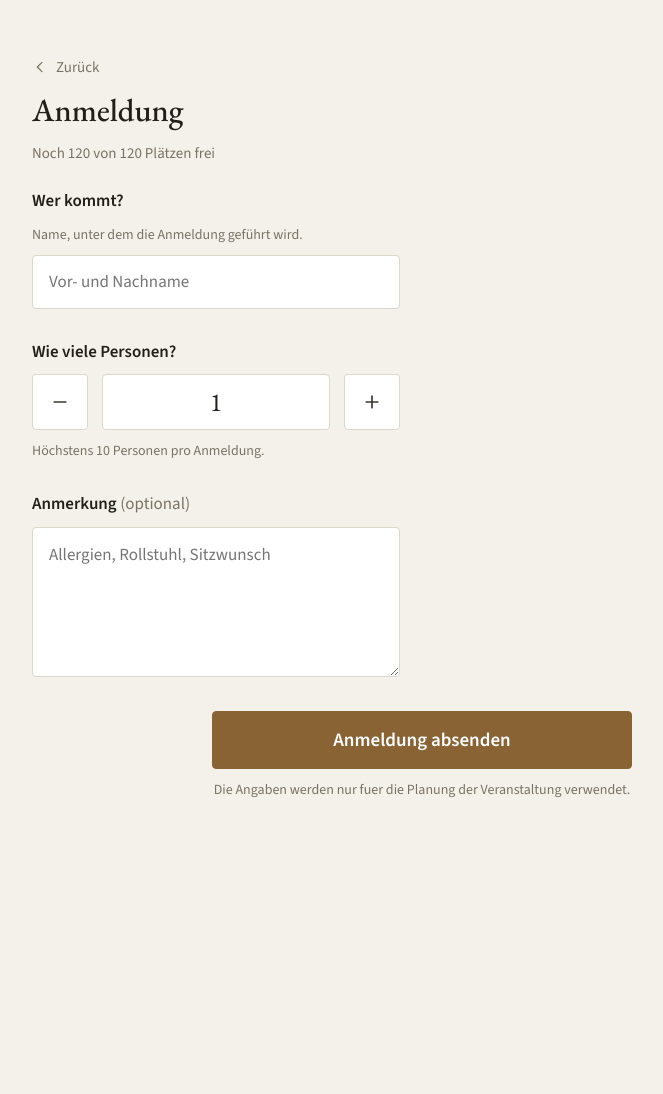
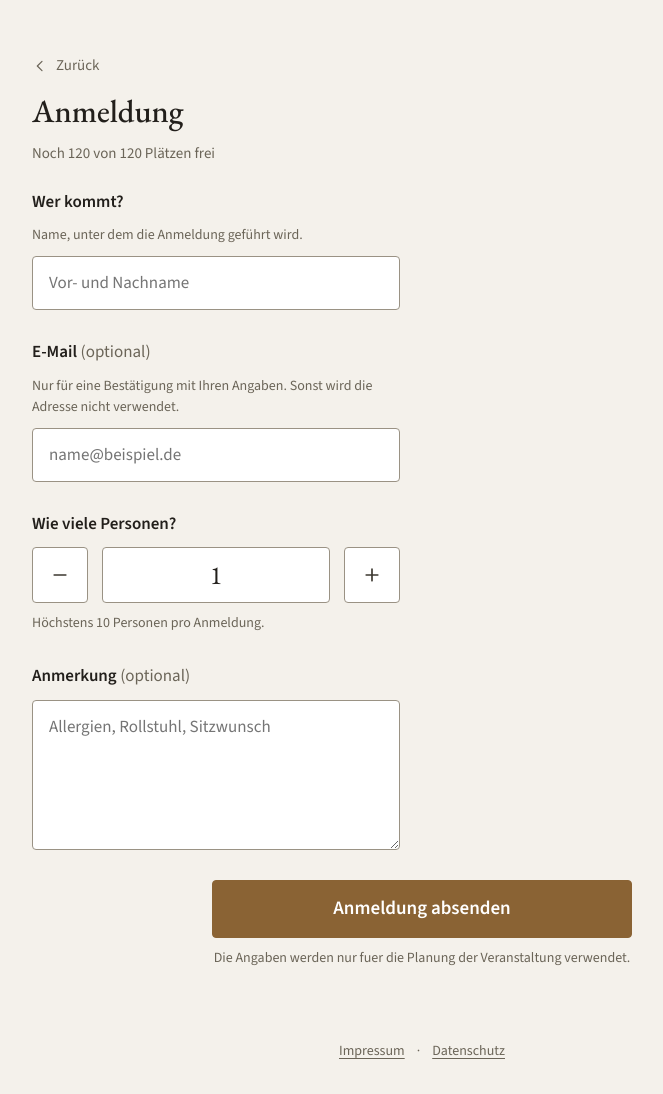
Before and after one commit to Syynax/gedenkveranstaltung-lehrberg, a Flask app: page /anmeldung in a window 1280 px wide. Shown: the whole page, without its empty margins (218-881 px from the left). Before the commit the page ends 798 px from the top, so only its background shows below. Run offline with Flask 3, Linux system fonts and the light colour scheme; parts of the project's set-up code (start-up, migrations or seed data) failed here and were passed over.

Commit message:
Version 1.5.0: Bestätigungsmail, Rechtsseiten, lokale Schriften, Härtung
Bestätigungsmail über SMTP an eine freiwillig angegebene Adresse, mit
Zusammenfassung, Termin und persönlichem Link. Impressum und Datenschutz
als Seiten mit Fußzeile; der Datenschutztext ist eingebaut und beschreibt
genau, was das Add-on tut. Schriften liegen jetzt im Add-on statt bei
Google. Watchdog, 16 Threads, Cache-Header mit Versionsstempel, Open-Graph-
Vorschau fürs Teilen.

Aus der Durchsicht der Live-Seite: Fokusreihenfolge auf dem Handy folgt
wieder dem Quelltext, Kontraste angehoben, Zurück-Link als 44px-Fläche,
toter Skriptrest entfernt, Halbgeviertstrich.

Co-Authored-By: Claude Fable 5.1 <noreply@anthropic.com>

```diff
--- a/gedenkveranstaltung/rootfs/app/server.py
+++ b/gedenkveranstaltung/rootfs/app/server.py
@@ -11,7 +11,10 @@ import json
 import os
 import re
 import secrets
+import smtplib
+import ssl
 import threading
+from email.message import EmailMessage
 import urllib.error
 import urllib.request
 from datetime import datetime
@@ -28,8 +31,10 @@ from flask import (
 )
 from waitress import serve
 
-PUBLIC_PORT = 8080
-INGRESS_PORT = 8099
+# Im Add-on immer 8080/8099. Die Variablen gibt es nur, damit sich zum Testen
+# ein zweiter Server neben dem ersten starten laesst.
+PUBLIC_PORT = int(os.environ.get("ANMELDUNG_PORT", "8080"))
+INGRESS_PORT = int(os.environ.get("ANMELDUNG_INGRESS_PORT", "8099"))
 
 DATA_DIR = Path(os.environ.get("ANMELDUNG_DATA", "/data"))
 OPTIONS_FILE = DATA_DIR / "options.json"
@@ -61,6 +66,17 @@ STANDARD_OPTIONEN = {
     "benachrichtigung_dienst": "",
     "benachrichtigung_jede_anmeldung": True,
     "benachrichtigung_schwellen": "",
+    "oeffentliche_adresse": "",
+    "impressum": "",
+    "datenschutz": "",
+    "email_abfragen": True,
+    "smtp_server": "",
+    "smtp_port": 587,
+    "smtp_verschluesselung": "starttls",
+    "smtp_benutzer": "",
+    "smtp_passwort": "",
+    "smtp_absender": "",
+    "loeschfrist": "4 Wochen",
 }
 
 
@@ -312,6 +328,80 @@ def schwellen(opt):
     return sorted({int(zahl) for zahl in re.findall(r"\d+", str(roh))})
 
 
+EMAIL_MUSTER = re.compile(r"[^@\s]+@[^@\s]+\.[^@\s]{2,}")
+
+
+def bestaetigung_mailen(eintrag):
+    """Schickt dem Gast eine Bestaetigung, wenn er eine Adresse angegeben hat
+    und ein Postausgang eingerichtet ist. Scheitert der Versand, steht das im
+    Log - die Anmeldung selbst ist da laengst gespeichert."""
+    empfaenger = (eintrag.get("email") or "").strip()
+    opt = optionen()
+    server = (opt.get("smtp_server") or "").strip()
+    absender = (opt.get("smtp_absender") or opt.get("smtp_benutzer") or "").strip()
+    if not empfaenger or not server or not absender:
+        return
+
+    zeilen = [
+        f"Guten Tag {eintrag['name']},",
+        "",
+        f"vielen Dank für Ihre Anmeldung zur Veranstaltung „{opt['titel']}“.",
+        "",
+        "Ihre Angaben:",
+        f"  Personen: {eintrag['personen']}",
+    ]
+    essen = als_mengen(eintrag.get("essen"))
+    if essen:
+        zeilen.append("  Essen:    " + ", ".join(f"{m} {n}" for n, m in essen.items()))
+    getraenke = als_liste(eintrag.get("getraenke"))
+    if getraenke:
+        zeilen.append("  Getränke: " + ", ".join(getraenke))
+    if eintrag.get("anmerkung"):
+        zeilen.append(f"  Anmerkung: {eintrag['anmerkung']}")
+    zeilen.append("")
+    if opt.get("datum"):
+        wann = opt["datum"] + (f", ab {opt['uhrzeit']} Uhr" if opt.get("uhrzeit") else "")
+        zeilen.append(f"Wann: {wann}")
+    if opt.get("ort"):
+        zeilen.append(f"Wo:   {opt['ort']}")
+    adresse = (opt.get("oeffentliche_adresse") or "").rstrip("/")
+    if adresse:
+        zeilen += ["", "Ihre Anmeldung können Sie hier jederzeit einsehen:",
+                   f"{adresse}/danke/{eintrag['id']}"]
+    if opt.get("kontakt"):
+        zeilen += ["", f"Bei Fragen oder einer Absage: {opt['kontakt']}"]
+    # Unterschrift: die erste Zeile des Impressums ist der Veranstalter.
+    veranstalter = (opt.get("impressum") or "").strip().splitlines()
+    zeilen += ["", "Mit freundlichen Grüßen",
+               veranstalter[0].strip() if veranstalter else "Das Organisationsteam"]
+
+    nachricht = EmailMessage()
+    nachricht["Subject"] = f"Ihre Anmeldung: {opt['titel']}"
+    nachricht["From"] = absender
+    nachricht["To"] = empfaenger
+    nachricht.set_content("\n".join(zeilen))
+
+    port = int(opt.get("smtp_port") or 587)
+    art = (opt.get("smtp_verschluesselung") or "starttls").lower()
+    benutzer = (opt.get("smtp_benutzer") or "").strip()
+    passwort = opt.get("smtp_passwort") or ""
+    try:
+        if art == "ssl":
+            verbindung = smtplib.SMTP_SSL(server, port, timeout=20,
+                                          context=ssl.create_default_context())
+        else:
+            verbindung = smtplib.SMTP(server, port, timeout=20)
+        with verbindung:
+            if art == "starttls":
+                verbindung.starttls(context=ssl.create_default_context())
+            if benutzer:
+                verbindung.login(benutzer, passwort)
+            verbindung.send_message(nachricht)
+        print(f"[anmeldung] Bestätigung an {empfaenger} verschickt", flush=True)
+    except (smtplib.SMTPException, OSError) as fehler:
+        print(f"[anmeldung] Mail an {empfaenger} fehlgeschlagen: {fehler}", flush=True)
+
+
 def _nachbereiten(arbeit):
     """Sensor, Events und Nachrichten laufen im Hintergrund - der Gast soll
     nicht warten, bis Home Assistant geantwortet hat."""
@@ -364,9 +454,25 @@ def verwaltung_abschirmen():
         abort(404)
 
 
+# Statische Dateien einen Tag lang puffern lassen - Cloudflare und die
+# Browser holen CSS und Wappen dann nicht bei jedem Aufruf neu. Damit eine
+# neue Fassung trotzdem sofort ankommt, haengt an jeder Adresse die
+# Aenderungszeit der Datei.
+app.config["SEND_FILE_MAX_AGE_DEFAULT"] = 86400
+STATIC_DIR = Path(app.static_folder)
+
+
+def statisch(dateiname):
+    try:
+        stand = int((STATIC_DIR / dateiname).stat().st_mtime)
+    except OSError:
+        stand = 0
+    return url_for("static", filename=dateiname, v=stand)
+
+
 @app.context_processor
 def vorlagen_werte():
-    return {"ist_verwaltung": ueber_ingress()}
+    return {"ist_verwaltung": ueber_ingress(), "statisch": statisch}
 
 
 # ---------------------------- oeffentliche Seite ---------------------------
@@ -420,6 +526,8 @@ def anmelden():
 
     name = " ".join((request.form.get("name") or "").split())[:80]
     anmerkung = (request.form.get("anmerkung") or "").strip()[:500]
+    email = (request.form.get("email") or "").strip()[:120]
+    email_ungueltig = bool(email) and not EMAIL_MUSTER.fullmatch(email)
 
     fehler = None
     personen = 0
@@ -439,6 +547,11 @@ def anmelden():
             fehler = "Bitte tragen Sie einen Namen ein."
         elif personen < 1:
             fehler = "Bitte geben Sie mindestens eine Person an."
+        elif email_ungueltig:
+            fehler = (
+                "Die E-Mail-Adresse sieht nicht vollständig aus. "
+                "Bitte prüfen oder das Feld leer lassen."
+            )
         elif personen > opt["max_personen_pro_anmeldung"]:
             fehler = (
                 "Pro Anmeldung sind höchstens "
@@ -470,6 +583,7 @@ def anmelden():
                     "essen": essen,
                     "getraenke": getraenke,
                     "anmerkung": anmerkung,
+                    "email": email,
                 },
                 **stand,
             ),
@@ -483,6 +597,7 @@ def anmelden():
         "essen": essen,
         "getraenke": getraenke,
         "anmerkung": anmerkung,
+        "email": email,
         "zeit": datetime.now().astimezone().isoformat(timespec="seconds"),
     }
 
@@ -510,8 +625,9 @@ def anmelden():
 
 
 def _melden(eintrag, belegt_vorher, belegt_nachher, anzahl):
-    """Sensor schreiben, Event ausloesen, Nachricht schicken."""
+    """Sensor schreiben, Event ausloesen, Nachricht schicken, Mail an den Gast."""
     sensor_aktualisieren()
+    bestaetigung_mailen(eintrag)
     opt = optionen()
     gesamt = opt["plaetze_gesamt"]
     frei = max(0, gesamt - belegt_nachher)
@@ -557,6 +673,35 @@ def _melden(eintrag, belegt_vorher, belegt_nachher, anzahl):
                 f"{belegt_nachher} von {gesamt} Plätzen sind belegt "
                 f"(Schwelle {schwelle} erreicht). Noch {frei} frei."
             )
+
+
+@app.get("/impressum")
+def impressum():
+    stand = lage()
+    return render_template(
+        "seite.html",
+        ueberschrift="Impressum",
+        inhalt=stand["opt"].get("impressum") or "",
+        feldname="impressum",
+        **stand,
+    )
+
+
+@app.get("/datenschutz")
+def datenschutz():
+    stand = lage()
+    eigener_text = (stand["opt"].get("datenschutz") or "").strip()
+    if eigener_text:
+        return render_template(
+            "seite.html",
+            ueberschrift="Datenschutz",
+            inhalt=eigener_text,
+            feldname="datenschutz",
+            **stand,
+        )
+    # Ohne eigenen Text: die eingebaute Erklaerung, die genau beschreibt, was
+    # dieses Add-on tut. Den Verantwortlichen holt sie aus dem Impressum.
+    return render_template("datenschutz_vorlage.html", **stand)
 
 
 @app.get("/danke/<anmeldung_id>")
@@ -630,7 +775,7 @@ def csv_export():
     opt = stand["opt"]
     puffer = io.StringIO()
     schreiber = csv.writer(puffer, delimiter=";", lineterminator="\r\n")
-    kopf = ["Name", "Personen"] + opt["essen"] + opt["getraenke"] + ["Anmerkung", "Eingang"]
+    kopf = ["Name", "Personen"] + opt["essen"] + opt["getraenke"] + ["Anmerkung", "E-Mail", "Eingang"]
     schreiber.writerow(kopf)
     for a in sorted(stand["daten"]["anmeldungen"], key=lambda x: x.get("zeit", "")):
         gewaehlt_essen = als_mengen(a.get("essen"))
@@ -639,7 +784,7 @@ def csv_export():
             [a["name"], a["personen"]]
             + [gewaehlt_essen.get(g, 0) for g in opt["essen"]]
             + ["ja" if g in gewaehlt_trinken else "" for g in opt["getraenke"]]
-            + [a.get("anmerkung", ""), a.get("zeit", "")]
+            + [a.get("anmerkung", ""), a.get("email", ""), a.get("zeit", "")]
         )
     # BOM voranstellen, damit Excel die Umlaute erkennt
     inhalt = "﻿" + puffer.getvalue()
@@ -667,7 +812,9 @@ def main():
     oeffentlich = threading.Thread(
         target=serve,
         args=(app,),
-        kwargs={"host": "0.0.0.0", "port": PUBLIC_PORT, "threads": 8, "ident": None},
+        # 16 Threads: die Seite rechnet fast nichts, sie wartet hoechstens auf
+        # die Platte. Mehr Threads heisst mehr gleichzeitige Gaeste ohne Schlange.
+        kwargs={"host": "0.0.0.0", "port": PUBLIC_PORT, "threads": 16, "ident": None},
         daemon=True,
     )
     oeffentlich.start()
--- /dev/null
+++ b/gedenkveranstaltung/rootfs/app/static/fonts.css
@@ -0,0 +1,18 @@
+/* Beide Familien liegen als Variable Fonts vor: eine Datei deckt die Gewichte
+   400 bis 600 ab. Lizenz: SIL Open Font License, siehe fonts/LIZENZ.txt. */
+@font-face {
+  font-family: 'EB Garamond';
+  font-style: normal;
+  font-weight: 400 600;
+  font-display: swap;
+  src: url('fonts/eb-garamond.woff2') format('woff2');
+  unicode-range: U+0000-00FF, U+0131, U+0152-0153, U+02BB-02BC, U+02C6, U+02DA, U+02DC, U+0304, U+0308, U+0329, U+2000-206F, U+20AC, U+2122, U+2191, U+2193, U+2212, U+2215, U+FEFF, U+FFFD;
+}
+@font-face {
+  font-family: 'Source Sans 3';
+  font-style: normal;
+  font-weight: 400 600;
+  font-display: swap;
+  src: url('fonts/source-sans-3.woff2') format('woff2');
+  unicode-range: U+0000-00FF, U+0131, U+0152-0153, U+02BB-02BC, U+02C6, U+02DA, U+02DC, U+0304, U+0308, U+0329, U+2000-206F, U+20AC, U+2122, U+2191, U+2193, U+2212, U+2215, U+FEFF, U+FFFD;
+}
--- a/gedenkveranstaltung/rootfs/app/static/style.css
+++ b/gedenkveranstaltung/rootfs/app/static/style.css
@@ -5,10 +5,11 @@
   --tinte: #221F1B;
   --tinte-2: #3B372F;
   --grau: #5C564C;
-  --grau-2: #7A7364;
-  --grau-3: #9B9484;
-  --linie: #DDD6CA;
+  --grau-2: #6B6558;   /* 5.1:1 auf dem Papierton - Hilfetexte */
+  --grau-3: #7B7466;   /* 4.7:1 auf Weiß - kleine Labels, die Null im Zähler */
+  --linie: #DDD6CA;    /* Karten und Trennlinien, rein dekorativ */
   --linie-2: #EBE4D8;
+  --rahmen: #9A9284;   /* 3.1:1 auf Weiß - Ränder von Eingabefeldern und Knöpfen */
   --bronze: #8A6334;
   --bronze-dunkel: #6E4E28;
   --bronze-hell: #F0EAE0;
@@ -54,22 +55,26 @@ a:hover { color: var(--bronze-dunkel); }
   .seite--formular { max-width: 860px; padding: 56px 40px 64px; }
 
   /* Zwei Spalten: links wer, wie viele und die Anmerkung, rechts die
-     Bestellung. Die Spalten sind eigene Container, damit die kurze linke
-     Spalte nicht auf die Zeilenhöhe der langen rechten warten muss. */
+     Bestellung. Die Felder behalten ihre Quelltext-Reihenfolge (wichtig für
+     Tastatur und Vorlesen) und werden nur im Gitter platziert. Die
+     Getränkeliste ist der längste Block und bekommt zwei Zeilen; die
+     Anmerkung daneben wächst mit, damit links kein Loch bleibt. */
   .seite--formular form {
     display: grid;
     grid-template-columns: minmax(0, 1fr) minmax(0, 1fr);
-    gap: 34px 44px;
+    gap: 30px 44px;
     align-items: start;
   }
-  /* Mit .seite--formular davor, weil die Grundregeln weiter unten im
-     Stylesheet stehen und sonst gewinnen würden. */
-  .seite--formular .spalte { display: flex; flex-direction: column; gap: 30px; }
-  .seite--formular .feld--anmerkung textarea { min-height: 150px; }
-  .seite--formular .feld--anmerkung,
-  .seite--formular .feld--absenden { order: 0; }
-  .seite--formular .feld--absenden {
+  .feld--name      { grid-column: 1; grid-row: 1; }
+  .feld--email     { grid-column: 1; grid-row: 2; }
+  .feld--personen  { grid-column: 1; grid-row: 3; }
+  .feld--anmerkung { grid-column: 1; grid-row: 4; align-self: stretch; }
+  .feld--essen     { grid-column: 2; grid-row: 1 / span 2; }
+  .feld--getraenke { grid-column: 2; grid-row: 3 / span 2; }
+  .feld--anmerkung textarea { flex: 1; min-height: 150px; }
+  .feld--absenden {
     grid-column: 1 / -1;
+    grid-row: 5;
     justify-self: center;
     width: 100%;
     max-width: 420px;
@@ -269,9 +274,11 @@ h1.klein { font-size: clamp(27px, 7.5vw, 32px); line-height: 1.1; }
 .knopf--klein { height: 44px; font-size: 15px; padding: 0 18px; }
 
 .zurueck {
-  display: flex;
+  display: inline-flex;
   align-items: center;
   gap: 8px;
+  min-height: 44px;
+  margin: -12px 0 -8px;
   font-size: 15px;
   color: var(--grau-2);
 }
@@ -282,18 +289,15 @@ h1.klein { font-size: clamp(27px, 7.5vw, 32px); line-height: 1.1; }
 /* Formular */
 form { display: flex; flex-direction: column; gap: 30px; }
 
-/* Auf dem Handy sind die Spalten durchsichtig: die Felder hängen direkt am
-   Formular. Anmerkung und Knopf rutschen per order ans Ende, damit die
-   Reihenfolge stimmt, obwohl sie im Quelltext links gruppiert sind. */
-.spalte { display: contents; }
-.feld--anmerkung { order: 1; }
-.feld--absenden { order: 2; }
+/* Die Felder stehen im Quelltext in der Reihenfolge, in der man sie auf dem
+   Handy sieht und mit der Tastatur durchläuft. Am Rechner ordnet sie das
+   Gitter weiter oben um - ohne "order", damit die Fokusreihenfolge stimmt. */
 .feld { display: flex; flex-direction: column; gap: 10px; }
 .feld__label { font-size: 17px; font-weight: 600; color: var(--tinte); }
 .feld__label .optional { font-weight: 400; color: var(--grau-2); }
 .feld__hilfe { font-size: 14px; color: var(--grau-2); }
 
-input[type="text"], textarea {
+input[type="text"], input[type="email"], textarea {
   width: 100%;
   padding: 14px 16px;
   font-family: var(--sans);
@@ -301,10 +305,10 @@ input[type="text"], textarea {
   line-height: 1.5;
   color: var(--tinte);
   background: var(--karte);
-  border: 1px solid var(--linie);
+  border: 1px solid var(--rahmen);
   border-radius: 4px;
 }
-input[type="text"] { height: 54px; padding: 0 16px; }
+input[type="text"], input[type="email"] { height: 54px; padding: 0 16px; }
 textarea { resize: vertical; min-height: 92px; }
 input:focus-visible, textarea:focus-visible, button:focus-visible, a:focus-visible {
   outline: 2px solid var(--bronze);
@@ -320,7 +324,7 @@ input:focus-visible, textarea:focus-visible, button:focus-visible, a:focus-visib
   font-size: 26px;
   color: var(--tinte);
   background: var(--karte);
-  border: 1px solid var(--linie);
+  border: 1px solid var(--rahmen);
   border-radius: 4px;
   padding: 0 8px;
 }
@@ -332,7 +336,7 @@ input:focus-visible, textarea:focus-visible, button:focus-visible, a:focus-visib
   align-items: center;
   justify-content: center;
   background: var(--karte);
-  border: 1px solid var(--linie);
+  border: 1px solid var(--rahmen);
   border-radius: 4px;
   cursor: pointer;
 }
@@ -359,7 +363,7 @@ input:focus-visible, textarea:focus-visible, button:focus-visible, a:focus-visib
   padding: 14px 16px;
   cursor: pointer;
 }
-.zeile:hover { border-color: var(--grau-3); }
+.zeile:hover { border-color: var(--rahmen); }
 .zeile input[type="checkbox"] {
   width: 24px;
   height: 24px;
@@ -387,7 +391,7 @@ input:focus-visible, textarea:focus-visible, button:focus-visible, a:focus-visib
   align-items: center;
   justify-content: center;
   background: var(--karte-2);
-  border: 1px solid var(--linie-2);
+  border: 1px solid var(--rahmen);
   border-radius: 4px;
   cursor: pointer;
 }
@@ -406,7 +410,7 @@ input:focus-visible, textarea:focus-visible, button:focus-visible, a:focus-visib
 }
 .menge.null { color: var(--grau-3); }
 .js-aus .schritt { display: none; }
-.js-aus .menge { width: 64px; border: 1px solid var(--linie); background: var(--karte); }
+.js-aus .menge { width: 64px; border: 1px solid var(--rahmen); background: var(--karte); }
 
 input[type="number"] { -moz-appearance: textfield; appearance: textfield; }
 input[type="number"]::-webkit-outer-spin-button,
@@ -520,3 +524,40 @@ td.leer { color: var(--grau-3); }
   clip: rect(0 0 0 0);
   white-space: nowrap;
 }
+
+/* Fußleiste mit Impressum und Datenschutz */
+.fussleiste {
+  max-width: 1020px;
+  margin: 0 auto;
+  padding: 8px 24px 32px;
+  display: flex;
+  justify-content: center;
+  gap: 12px;
+  font-size: 14px;
+  color: var(--grau-2);
+}
+.fussleiste a { color: var(--grau-2); text-decoration: underline; text-underline-offset: 3px; }
+.fussleiste a:hover { color: var(--tinte); }
+
+/* Rechtstexte */
+.rechtstext { display: flex; flex-direction: column; }
+.rechtstext .fliess { font-size: 16px; }
+.rechtstext__titel {
+  margin: 22px 0 6px;
+  font-family: var(--serif);
+  font-size: 22px;
+  font-weight: 500;
+  color: var(--tinte);
+}
+.rechtstext__titel:first-child { margin-top: 0; }
+.rechtstext .fliess + .fliess { margin-top: 10px; }
+.rechtstext__kasten {
+  margin: 8px 0 12px;
+  padding: 14px 16px;
+  background: var(--karte);
+  border: 1px solid var(--linie);
+  border-radius: 4px;
+  font-size: 16px;
+  line-height: 1.5;
+  white-space: pre-line;
+}
--- a/gedenkveranstaltung/rootfs/app/templates/base.html
+++ b/gedenkveranstaltung/rootfs/app/templates/base.html
@@ -4,15 +4,33 @@
   <meta charset="utf-8">
   <meta name="viewport" content="width=device-width, initial-scale=1">
   <title>{% block titel %}{{ opt.titel }}{% endblock %}</title>
-  <script>document.documentElement.className = 'js-an';</script>
-  <link rel="icon" type="image/png" href="{{ url_for('static', filename='favicon.png') }}">
-  <link rel="apple-touch-icon" href="{{ url_for('static', filename='apple-touch-icon.png') }}">
-  <link rel="preconnect" href="https://fonts.googleapis.com">
-  <link rel="preconnect" href="https://fonts.gstatic.com" crossorigin>
-  <link rel="stylesheet" href="https://fonts.googleapis.com/css2?family=EB+Garamond:wght@400;500;600&family=Source+Sans+3:wght@400;500;600&display=swap">
-  <link rel="stylesheet" href="{{ url_for('static', filename='style.css') }}">
+  <meta name="description" content="{% block beschreibung %}{{ opt.untertitel }}{% if opt.datum %} am {{ opt.datum }}{% endif %}{% if opt.ort %} – {{ opt.ort }}{% endif %}. Anmeldung online, die Plätze sind begrenzt.{% endblock %}">
+  {# Vorschau beim Teilen per WhatsApp und Co. #}
+  <meta property="og:type" content="website">
+  <meta property="og:title" content="{{ self.titel() }}">
+  <meta property="og:description" content="{{ self.beschreibung() }}">
+  <meta property="og:locale" content="de_DE">
+  {% if opt.oeffentliche_adresse %}
+  <meta property="og:url" content="{{ opt.oeffentliche_adresse }}{{ request.path }}">
+  <meta property="og:image" content="{{ opt.oeffentliche_adresse }}{{ statisch('vorschau.png') }}">
+  <meta property="og:image:width" content="1200">
+  <meta property="og:image:height" content="630">
+  {% endif %}
+  <script>document.documentElement.classList.remove('js-aus');</script>
+  <link rel="icon" type="image/png" href="{{ statisch('favicon.png') }}">
+  <link rel="apple-touch-icon" href="{{ statisch('apple-touch-icon.png') }}">
+  {# Schriften liegen im Add-on - kein Nachladen von Google, keine IP-Weitergabe. #}
+  <link rel="stylesheet" href="{{ statisch('fonts.css') }}">
+  <link rel="stylesheet" href="{{ statisch('style.css') }}">
 </head>
 <body>
 {% block inhalt %}{% endblock %}
+{% if not ist_verwaltung %}
+<footer class="fussleiste">
+  <a href="{{ url_for('impressum') }}">Impressum</a>
+  <span aria-hidden="true">·</span>
+  <a href="{{ url_for('datenschutz') }}">Datenschutz</a>
+</footer>
+{% endif %}
 </body>
 </html>
--- a/gedenkveranstaltung/rootfs/app/templates/danke.html
+++ b/gedenkveranstaltung/rootfs/app/templates/danke.html
@@ -20,6 +20,9 @@
       <div style="font-size: 16px; color: var(--grau);">
         {{ eintrag.personen }} {% if eintrag.personen == 1 %}Person{% else %}Personen{% endif %}
       </div>
+      {% if eintrag.email %}
+      <div style="font-size: 15px; color: var(--grau-2);">Bestätigung an {{ eintrag.email }}</div>
+      {% endif %}
     </div>
 
     {% if eintrag.essen %}
--- a/gedenkveranstaltung/rootfs/app/templates/formular.html
+++ b/gedenkveranstaltung/rootfs/app/templates/formular.html
@@ -25,7 +25,6 @@
   <form method="post" action="{{ url_for('anmelden') }}"
         data-max-personen="{{ [opt.max_personen_pro_anmeldung, frei] | min }}">
 
-    <div class="spalte">
     <div class="feld feld--name">
       <label class="feld__label" for="name">Wer kommt?</label>
       <div class="feld__hilfe">Name, unter dem die Anmeldung geführt wird.</div>
@@ -33,6 +32,16 @@
              autocomplete="name" placeholder="Vor- und Nachname"
              value="{{ eingaben.name or '' }}">
     </div>
+
+    {% if opt.email_abfragen %}
+    <div class="feld feld--email">
+      <label class="feld__label" for="email">E-Mail <span class="optional">(optional)</span></label>
+      <div class="feld__hilfe">Nur für eine Bestätigung mit Ihren Angaben. Sonst wird die Adresse nicht verwendet.</div>
+      <input id="email" name="email" type="email" maxlength="120"
+             autocomplete="email" inputmode="email" placeholder="name@beispiel.de"
+             value="{{ eingaben.email or '' }}">
+    </div>
+    {% endif %}
 
     <div class="feld feld--personen">
       <label class="feld__label" for="personen">Wie viele Personen?</label>
@@ -45,14 +54,7 @@
       </div>
       <div class="feld__hilfe">Höchstens {{ [opt.max_personen_pro_anmeldung, frei] | min }} Personen pro Anmeldung.</div>
     </div>
-      <div class="feld feld--anmerkung">
-        <label class="feld__label" for="anmerkung">Anmerkung <span class="optional">(optional)</span></label>
-        <textarea id="anmerkung" name="anmerkung" rows="3" maxlength="500"
-                  placeholder="Allergien, Rollstuhl, Sitzwunsch">{{ eingaben.anmerkung or '' }}</textarea>
-      </div>
-    </div>
 
-    <div class="spalte">
     {% if opt.essen %}
     <div class="feld feld--essen">
       <div class="wahl__kopf">
@@ -78,7 +80,7 @@
     {% if opt.getraenke %}
     <div class="feld feld--getraenke">
       <div class="feld__label" id="getraenke-titel">Was möchten Sie trinken?</div>
-        <div class="feld__hilfe">Nur zum groben Überblick — die Menge spielt keine Rolle.</div>
+      <div class="feld__hilfe">Nur zum groben Überblick – die Menge spielt keine Rolle.</div>
       <div class="wahl__liste" role="group" aria-labelledby="getraenke-titel">
         {% for getraenk in opt.getraenke %}
         <label class="zeile">
@@ -90,11 +92,11 @@
       </div>
     </div>
     {% endif %}
-    </div>
 
-    <div aria-hidden="true" style="position: absolute; left: -9999px;">
-      <label for="webseite">Bitte leer lassen</label>
-      <input id="webseite" name="webseite" type="text" tabindex="-1" autocomplete="off">
+    <div class="feld feld--anmerkung">
+      <label class="feld__label" for="anmerkung">Anmerkung <span class="optional">(optional)</span></label>
+      <textarea id="anmerkung" name="anmerkung" rows="3" maxlength="500"
+                placeholder="Allergien, Rollstuhl, Sitzwunsch">{{ eingaben.anmerkung or '' }}</textarea>
     </div>
 
     <div class="feld feld--absenden">
--- a/gedenkveranstaltung/rootfs/app/templates/verwaltung.html
+++ b/gedenkveranstaltung/rootfs/app/templates/verwaltung.html
@@ -91,7 +91,10 @@
       <tbody>
         {% for a in anmeldungen %}
         <tr>
-          <td class="name">{{ a.name }}</td>
+          <td class="name">
+            {{ a.name }}
+            {% if a.email %}<div style="font-weight: 400; font-size: 13px; color: var(--grau-2);">{{ a.email }}</div>{% endif %}
+          </td>
           <td>{{ a.personen }}</td>
           <td>
             {% if a.essen %}{% for gericht, menge in a.essen.items() %}{{ menge }} {{ gericht }}{% if not loop.last %}, {% endif %}{% endfor %}{% else %}<span class="leer">—</span>{% endif %}
```
Also changed, not shown: gedenkveranstaltung/DOCS.md (+80 -0 lines), gedenkveranstaltung/config.yaml (+26 -1 lines), gedenkveranstaltung/rootfs/app/static/fonts/LIZENZ.txt (added, +23 -0 lines), gedenkveranstaltung/rootfs/app/templates/datenschutz_vorlage.html (added, +67 -0 lines), gedenkveranstaltung/rootfs/app/templates/seite.html (added, +26 -0 lines), gedenkveranstaltung/CHANGELOG.md, gedenkveranstaltung/rootfs/app/static/fonts/eb-garamond.woff2 (added), gedenkveranstaltung/rootfs/app/static/fonts/source-sans-3.woff2 (added), gedenkveranstaltung/rootfs/app/static/vorschau.png (added). Lines whose indentation alone changed are shown as unchanged.
